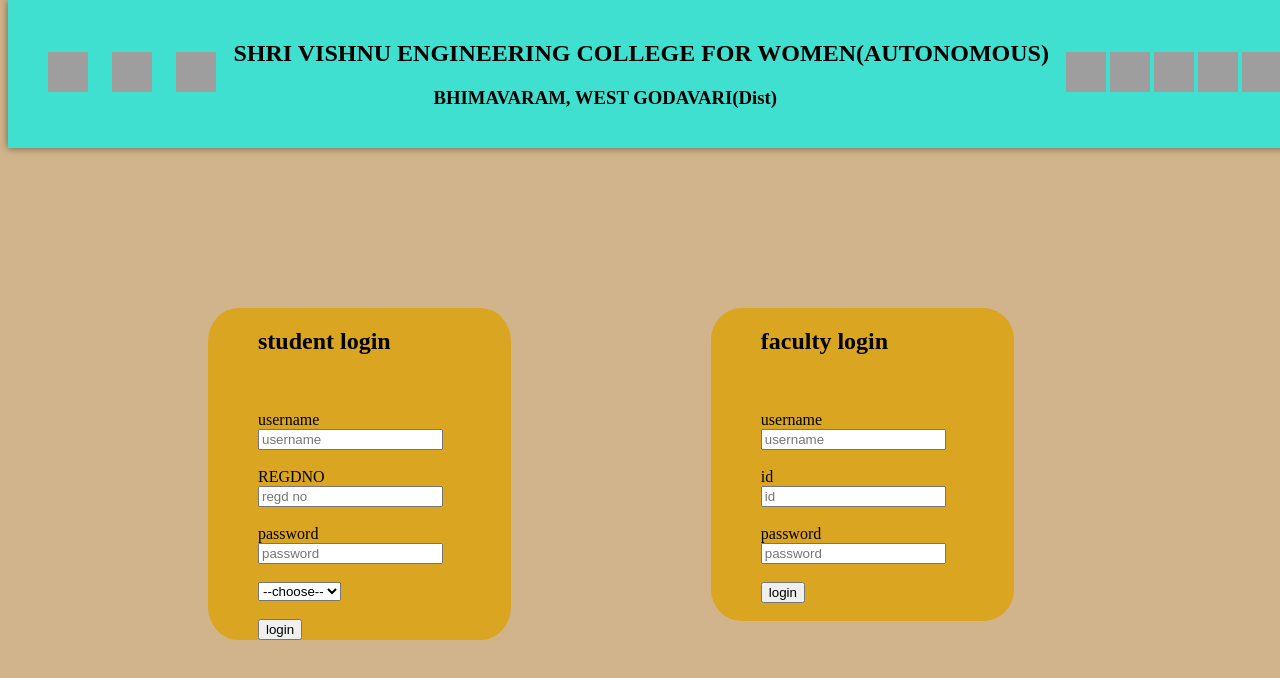
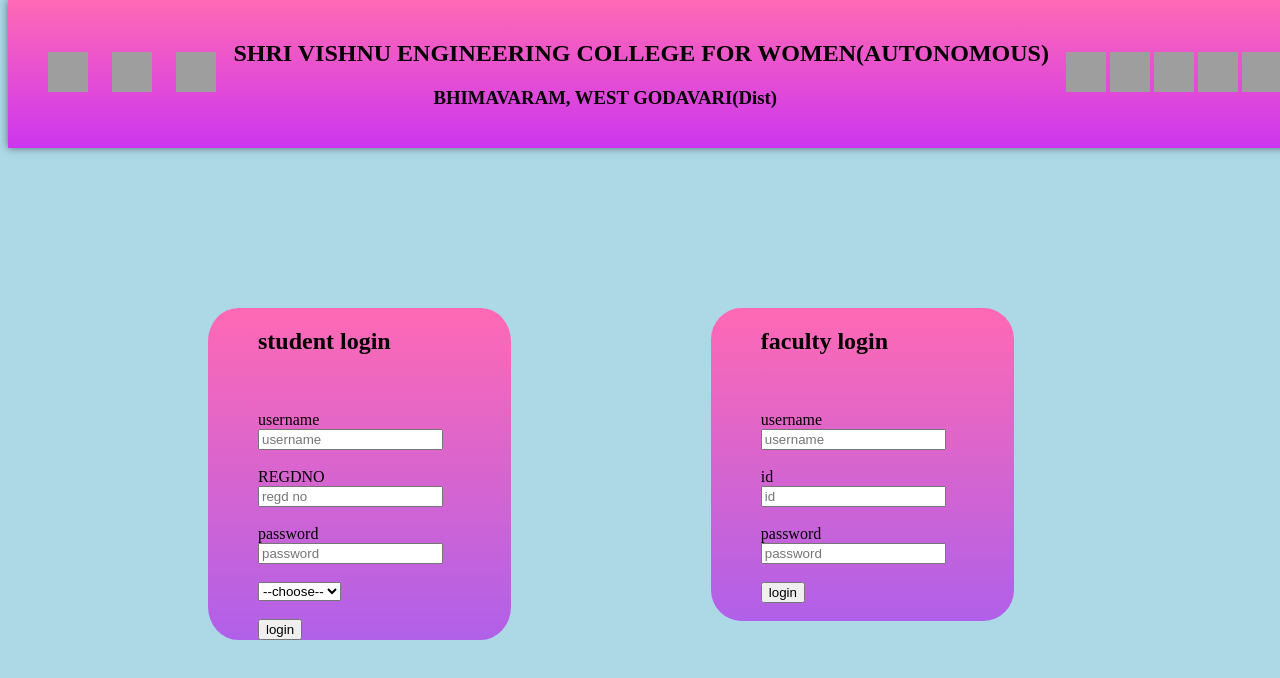
Before and after one commit to prasanthi17572/prasanthi17572.github.io, a plain HTML site: page login.html in a window 1280 px wide. Drawn offline with Linux system fonts and the light colour scheme; grey boxes are pictures that could not be loaded.

Commit message:
Update login.html

```diff
--- a/login.html
+++ b/login.html
@@ -8,7 +8,7 @@
     <style>
         .container
         {
-            background-color:goldenrod;
+            background-image: linear-gradient(180deg,hotpink,rgb(176, 96, 233));
             padding-left:50px;
             width: 20%;
             height: 100%;
@@ -23,7 +23,7 @@
         }
         .containers
         {
-            background-color:goldenrod;
+              background-image: linear-gradient(180deg,hotpink,rgb(176, 96, 233));
             padding-left:50px;
             width: 20%;
             height: 100%;
@@ -50,7 +50,8 @@
     justify-content: space-between;
     padding:20px ;
     box-shadow:0 0 8px  rgba(0, 0,0, 0.5);
-    background:turquoise;
+    background-image: linear-gradient(180deg,hotpink,rgb(205, 54, 239));
+
     position: fixed;
     top:0;
     margin: 0;
@@ -66,13 +67,10 @@
 
    padding-left: 20px;
 }
-
-
-
-
     </style>
 </head>
-<body bgcolor="tan">
+
+<body bgcolor="lightblue">
     <nav class="menu">
         <div class="menu-left">
             <a href=""><img src="https://cdn-icons-png.flaticon.com/128/8165/8165120.png" width="40" height="40" class="menu-icon"></a>
```
